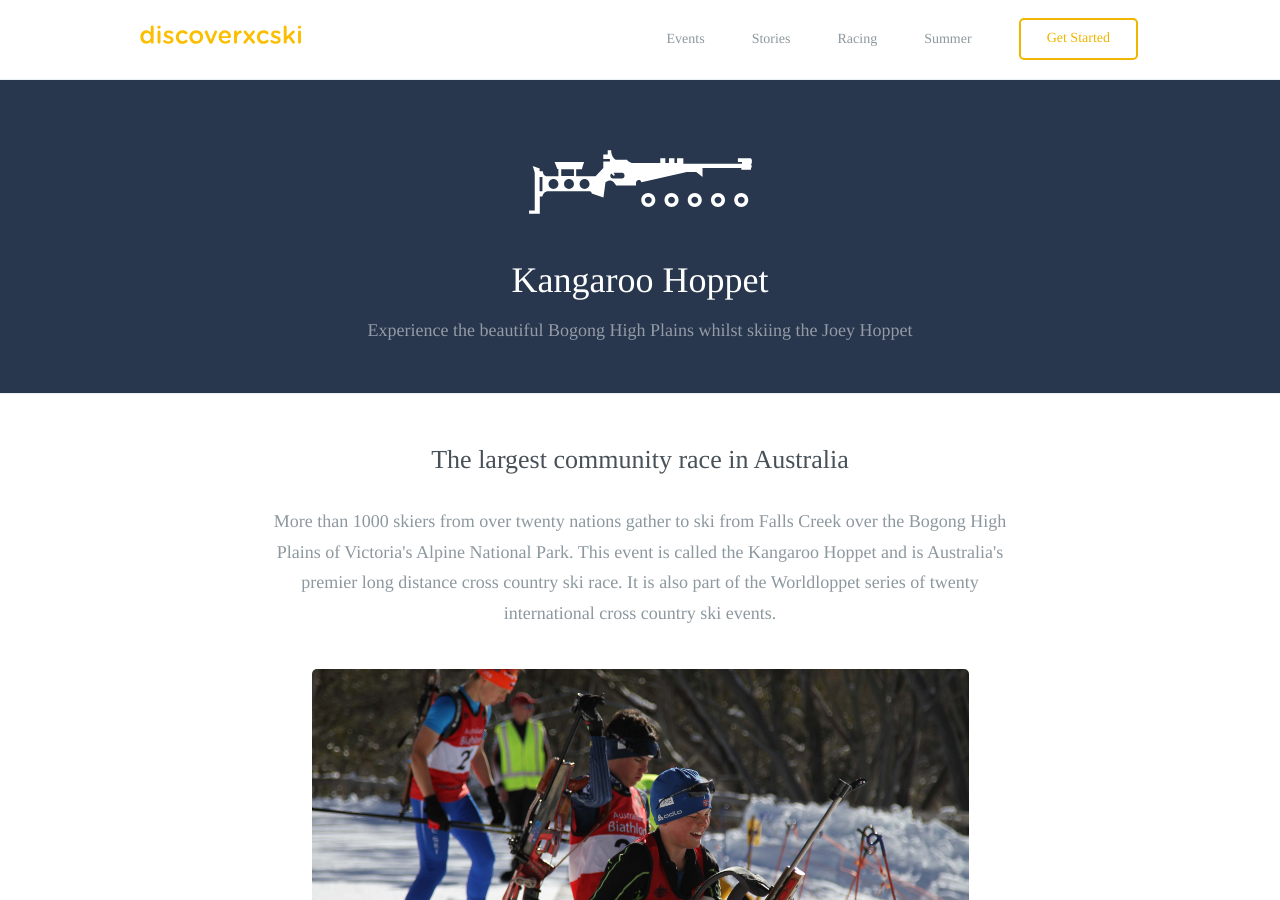
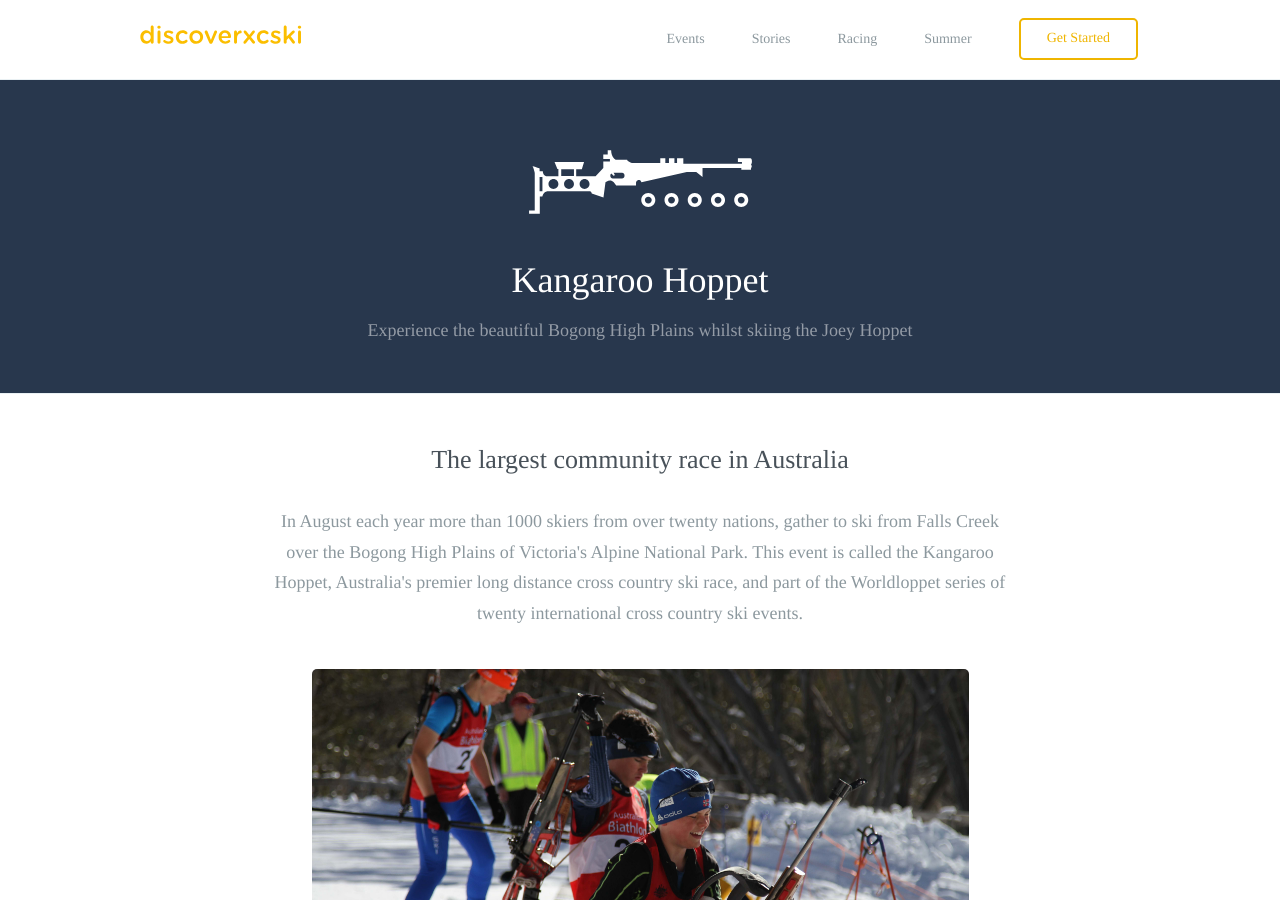
Before and after one commit to robcatto/robcatto.github.io, a Jekyll site: the page built from racing/kangaroo-hoppet/index.html, in a window 1280 px wide and 900 px high. Built offline with Jekyll 4.4.1, drawn with Linux system fonts in a browser that asks for light colours; some web fonts are replaced; Markdown is read by kramdown in place of the engine named in the settings.

Commit message:
Update index.html

```diff
--- a/racing/kangaroo-hoppet/index.html
+++ b/racing/kangaroo-hoppet/index.html
@@ -50,7 +50,7 @@ layout: default
         <div id="content1">
         <section class="mobile_section">
                 <h3>The largest community race in Australia</h3>
-                <p>More than 1000 skiers from over twenty nations gather to ski from Falls Creek over the Bogong High Plains of Victoria's Alpine National Park. This event is called the Kangaroo Hoppet and is Australia's premier long distance cross country ski race. It is also part of the Worldloppet series of twenty international cross country ski events.
+                <p>In August each year more than 1000 skiers from over twenty nations, gather to ski from Falls Creek over the Bogong High Plains of Victoria's Alpine National Park. This event is called the Kangaroo Hoppet, Australia's premier long distance cross country ski race, and part of the Worldloppet series of twenty international cross country ski events.
                 </p>
                 <div class="one">
                 <div class="onelarge centered" style="
```
